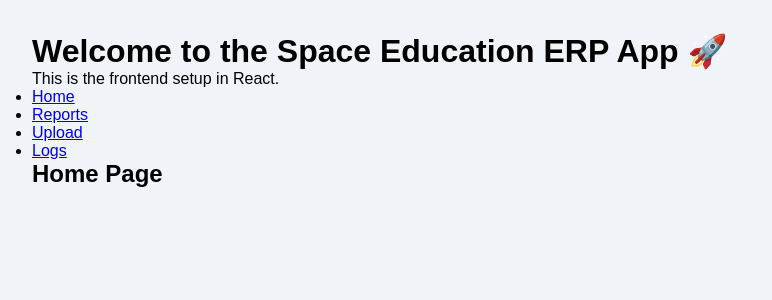
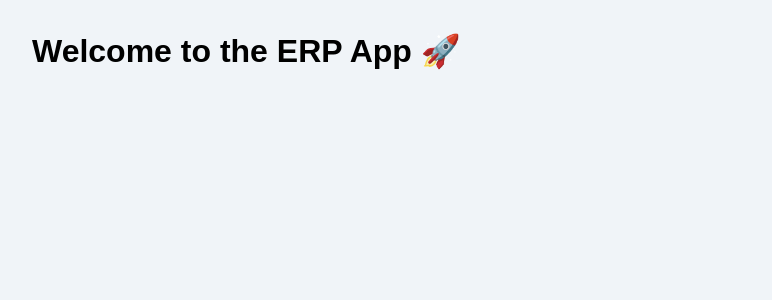
Before and after one commit to th3ankit/space-erp-frontend, a React (Create React App) app: page / in a window 1280 px wide. Shown: the top 300 px of the page, without its empty margins (0-772 px from the left). Built offline with nearby package versions, Linux system fonts and the light colour scheme.

Commit message:
Update App.js

```diff
--- a/src/App.js
+++ b/src/App.js
@@ -1,33 +1,18 @@
 import React from "react";
-import { BrowserRouter as Router, Route, Routes } from "react-router-dom";
-import ReportsPage from './pages/ReportsPage';
-import UploadPage from './pages/UploadPage';
-import LogsPage from './pages/LogsPage';
+import { BrowserRouter as Router, Routes, Route } from "react-router-dom";
+import UploadPage from "./pages/UploadPage";
+import LogsPage from "./pages/LogsPage";
+import ReportsPage from "./pages/ReportsPage";
 
 function App() {
   return (
     <Router>
-      <div>
-        <h1>Welcome to the Space Education ERP App 🚀</h1>
-        <p>This is the frontend setup in React.</p>
-        {/* Add the navigation menu */}
-        <nav>
-          <ul>
-            <li><a href="/">Home</a></li>
-            <li><a href="/reports">Reports</a></li>
-            <li><a href="/upload">Upload</a></li>
-            <li><a href="/logs">Logs</a></li>
-          </ul>
-        </nav>
-
-        {/* Define your Routes */}
-        <Routes>
-          <Route path="/" element={<h2>Home Page</h2>} />
-          <Route path="/reports" element={<ReportsPage />} />
-          <Route path="/upload" element={<UploadPage />} />
-          <Route path="/logs" element={<LogsPage />} />
-        </Routes>
-      </div>
+      <Routes>
+        <Route path="/" element={<h1>Welcome to the ERP App 🚀</h1>} />
+        <Route path="/upload" element={<UploadPage />} />
+        <Route path="/logs" element={<LogsPage />} />
+        <Route path="/reports" element={<ReportsPage />} />
+      </Routes>
     </Router>
   );
 }
```
